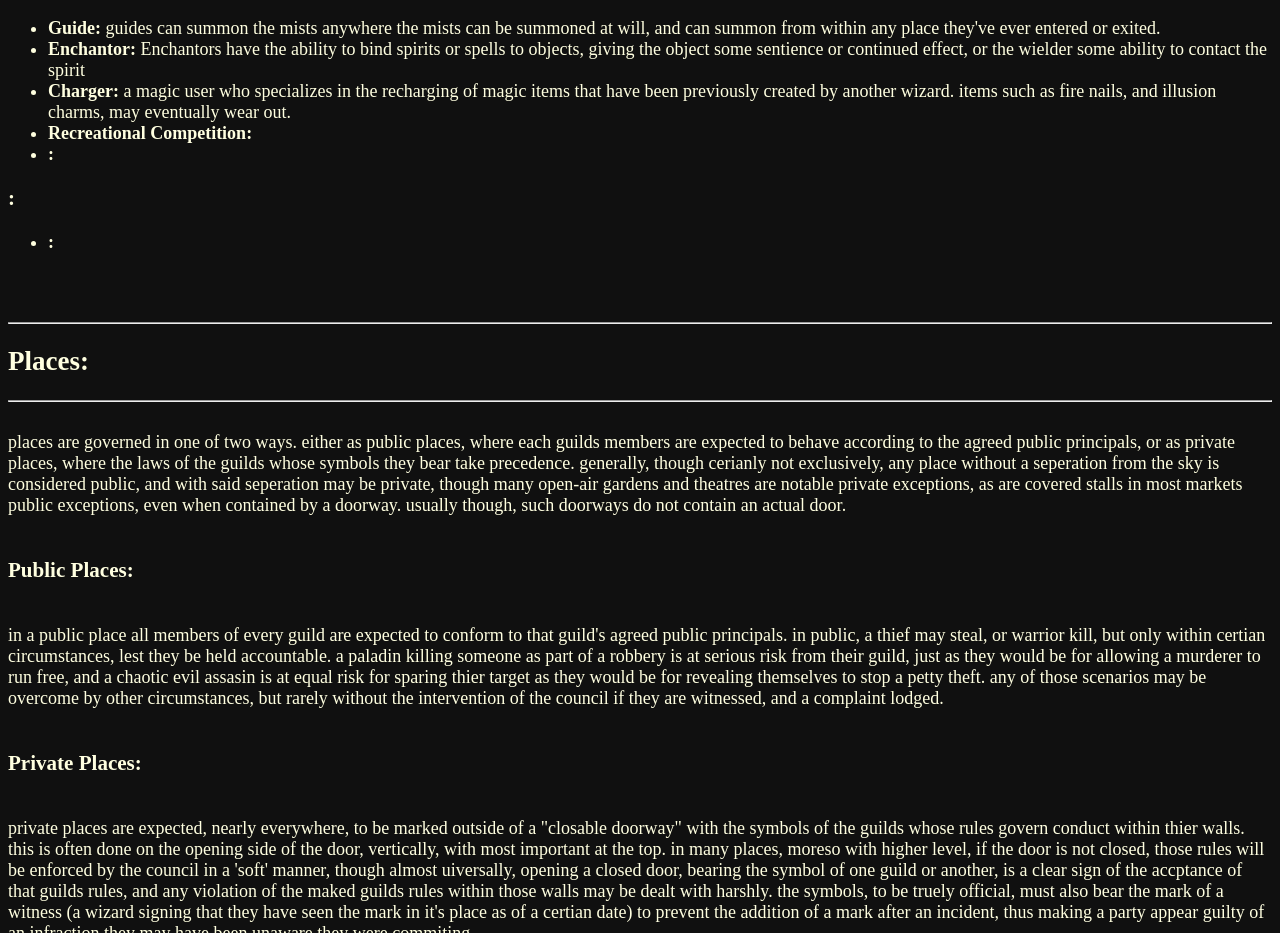
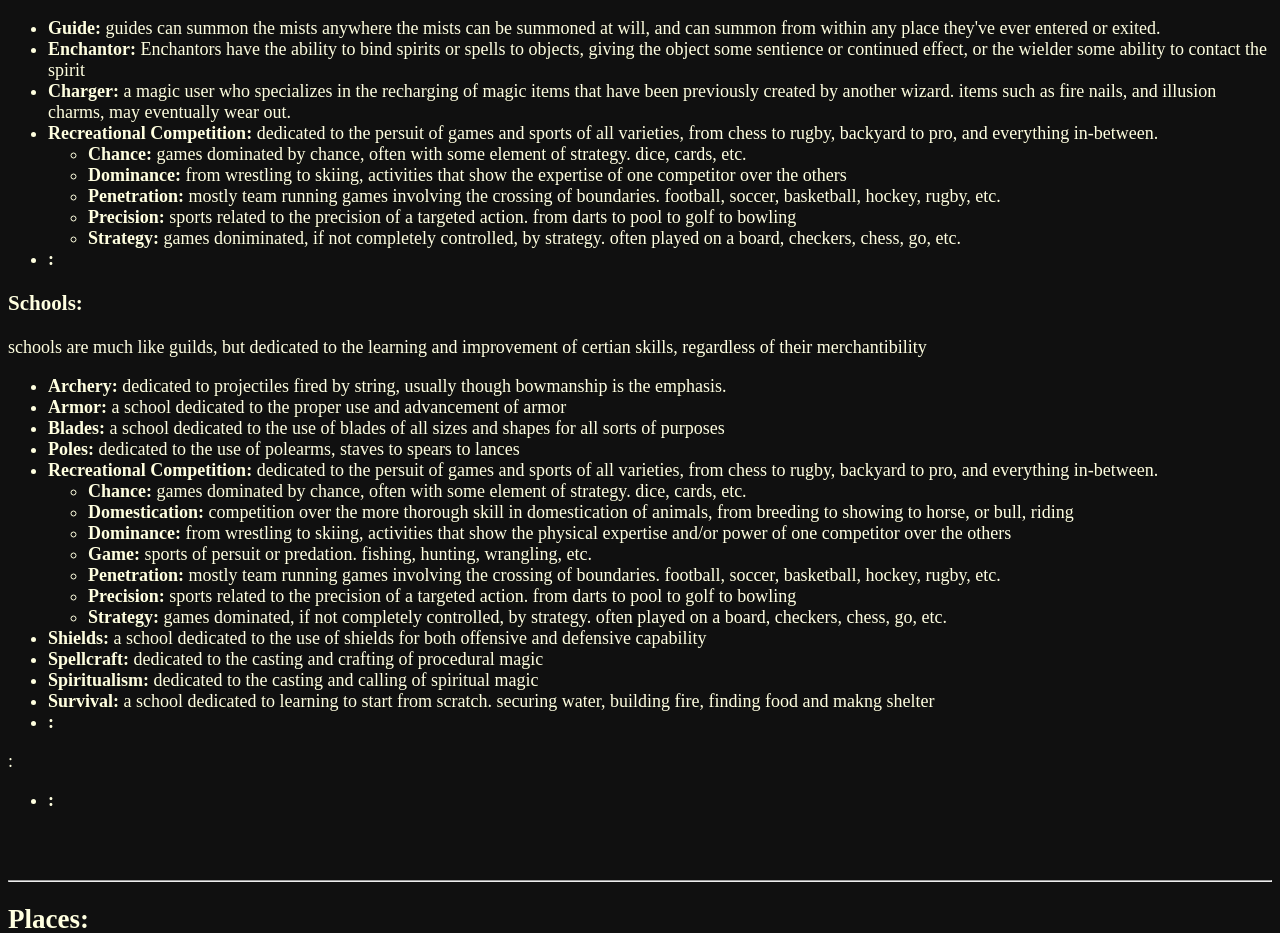
Before and after one commit to dndwithd/dndwithd.github.io, a plain HTML site: page index.html in a window 1280 px wide. Shown: the part 3445-4378 px from the top of the page. Drawn offline with Linux system fonts and the light colour scheme.

Commit message:
Add files via upload

```diff
--- a/index.html
+++ b/index.html
@@ -257,6 +257,30 @@ a magic user who specializes in the recharging of magic items that have been pre
 </li>
 
 <li><b>Recreational Competition:</b>
+dedicated to the persuit of games and sports of all varieties, from chess to rugby, backyard to pro, and everything in-between.
+<ul>
+
+<li><b>Chance:</b>
+games dominated by chance, often with some element of strategy. dice, cards, etc.
+</li>
+
+<li><b>Dominance:</b>
+from wrestling to skiing, activities that show the expertise of one competitor over the others
+</li>
+
+<li><b>Penetration:</b>
+mostly team running games involving the crossing of boundaries. football, soccer, basketball, hockey, rugby, etc.
+</li>
+
+<li><b>Precision:</b>
+sports related to the precision of a targeted action. from darts to pool to golf to bowling
+</li>
+
+<li><b>Strategy:</b>
+games doniminated, if not completely controlled, by strategy. often played on a board, checkers, chess, go, etc.
+</li>
+
+</ul>
 </li>
 
 <li><b>:</b>
@@ -264,6 +288,73 @@ a magic user who specializes in the recharging of magic items that have been pre
 
 </ul>
 
+<h3>Schools:</h3>
+schools are much like guilds, but dedicated to the learning and improvement of certian skills, regardless of their merchantibility
+<ul>
+
+<li><b>Archery:</b>
+dedicated to projectiles fired by string, usually though bowmanship is the emphasis.
+</li>
+
+<li><b>Armor:</b>
+a school dedicated to the proper use and advancement of armor
+</li>
+
+<li><b>Blades:</b>
+a school dedicated to the use of blades of all sizes and shapes for all sorts of purposes
+</li>
+
+<li><b>Poles:</b>
+dedicated to the use of polearms, staves to spears to lances
+</li>
+
+<li><b>Recreational Competition:</b>
+dedicated to the persuit of games and sports of all varieties, from chess to rugby, backyard to pro, and everything in-between.
+<ul>
+<li><b>Chance:</b>
+games dominated by chance, often with some element of strategy. dice, cards, etc.
+</li>
+<li><b>Domestication:</b>
+competition over the more thorough skill in domestication of animals, from breeding to showing to horse, or bull, riding
+</li>
+<li><b>Dominance:</b>
+from wrestling to skiing, activities that show the physical expertise and/or power of one competitor over the others
+</li>
+<li><b>Game:</b>
+sports of persuit or predation. fishing, hunting, wrangling, etc.
+</li>
+<li><b>Penetration:</b>
+mostly team running games involving the crossing of boundaries. football, soccer, basketball, hockey, rugby, etc.
+</li>
+<li><b>Precision:</b>
+sports related to the precision of a targeted action. from darts to pool to golf to bowling
+</li>
+<li><b>Strategy:</b>
+games dominated, if not completely controlled, by strategy. often played on a board, checkers, chess, go, etc.
+</li>
+</ul>
+</li>
+
+<li><b>Shields:</b>
+a school dedicated to the use of shields for both offensive and defensive capability
+</li>
+
+<li><b>Spellcraft:</b>
+dedicated to the casting and crafting of procedural magic
+</li>
+
+<li><b>Spiritualism:</b>
+dedicated to the casting and calling of spiritual magic
+</li>
+
+<li><b>Survival:</b>
+a school dedicated to learning to start from scratch. securing water, building fire, finding food and makng shelter
+</li>
+
+<li><b>:</b>
+</li>
+
+</ul
 <h3>:</h3>
 <ul>
 
@@ -276,7 +367,7 @@ a magic user who specializes in the recharging of magic items that have been pre
 <hr id="places">
 <h2>Places:</h2>
 <hr><br>
-places are governed in one of two ways. either as public places, where each guilds members are expected to behave according to the agreed public principals, or as private places, where the laws of the guilds whose symbols they bear take precedence. generally, though cerianly not exclusively, any place without a seperation from the sky is considered public, and with said seperation may be private, though many open-air gardens and theatres are notable private exceptions, as are covered stalls in most markets public exceptions, even when contained by a doorway. usually though, such doorways do not contain an actual door.
+places are governed in one of two ways. either as public places, where each guilds members are expected to behave according to the agreed public principals, or as private places, where the laws of the guilds whose symbols they bear take precedence. generally, though cerianly not exclusively, any place without a seperation from the sky is considered public, and with said seperation may be private, though many open-air gardens and theatres are notable private exceptions, as are covered stalls in most markets public exceptions, even when contained by a doorway. usually though, such doorways do not contain an actual door, and if they do, may certianly be private.
 <br><br>
 
 <h3>Public Places:</h3><br>
```
